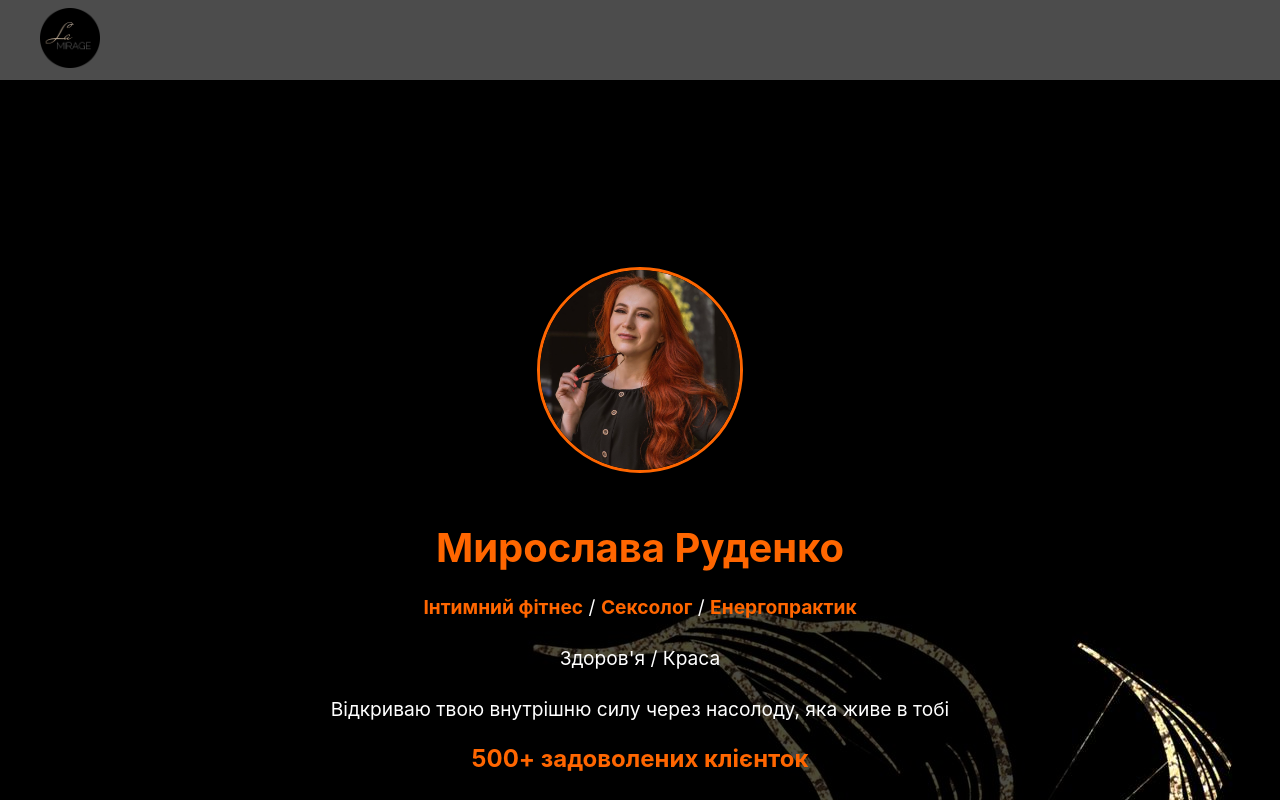
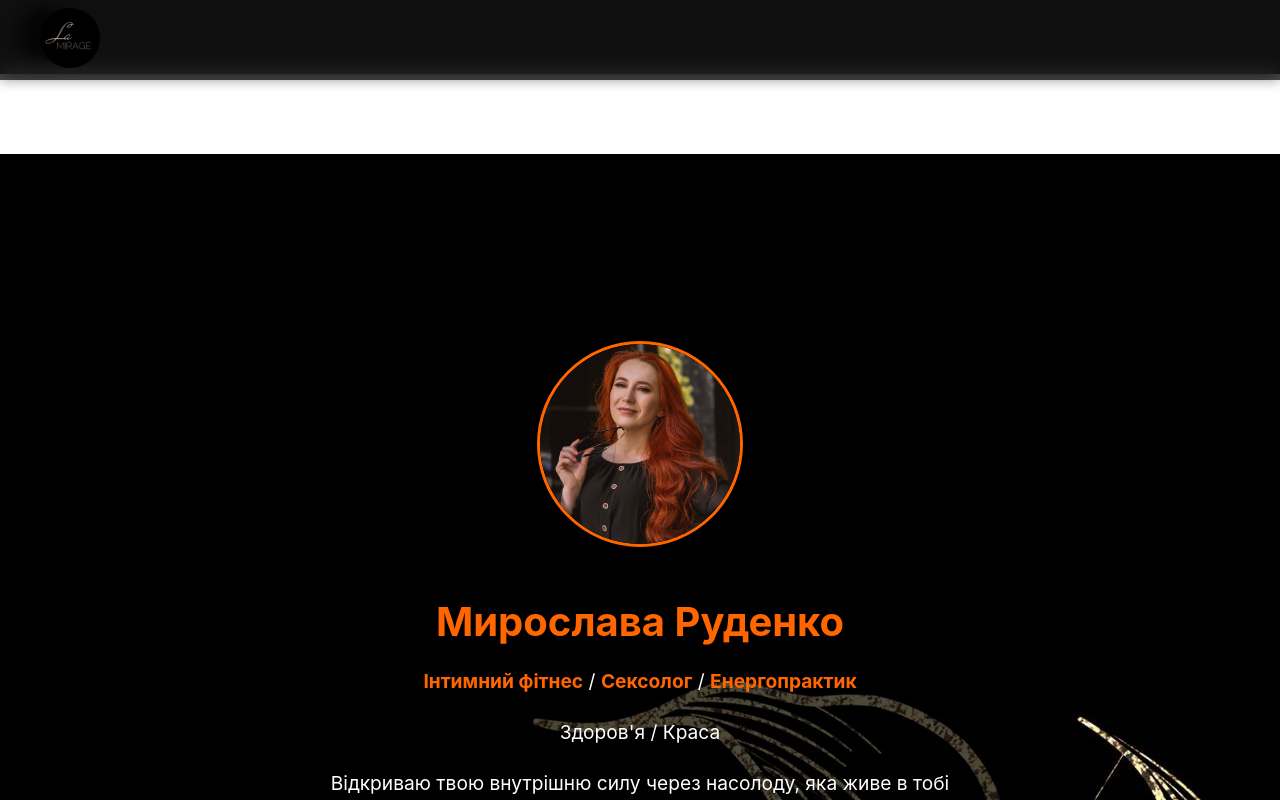
Before and after one commit to Alladdik/lamirage, a React (Create React App) app: page / in a window 1280 px wide. Shown: the top 800 px of the page. Built offline with nearby package versions, Linux system fonts and the light colour scheme.

Commit message:
3 commit

```diff
--- a/src/App.js
+++ b/src/App.js
@@ -6,16 +6,26 @@ import Massages from './components/Massages';
 import Courses from './components/Courses';
 import YoniMassage from './components/YoniMassage';
 import Contact from './components/Contact';
+import Logo from './components/Logo';
 import styled from 'styled-components';
 
 const AppContainer = styled.div`
   padding-top: 80px; // Щоб контент не перекривався з Navbar
 `;
 
+const HeaderContainer = styled.div`
+  display: flex;
+  align-items: center;
+  background-color: #333; // Або будь-який інший колір, який підходить до вашого дизайну
+  padding: 10px 20px;
+`;
 function App() {
   return (
     <Router>
-      <Navbar />
+      <HeaderContainer>
+        <Logo />
+        <Navbar />
+      </HeaderContainer>
       <AppContainer>
         <Routes>
           <Route path="/" element={<Home />} />
--- /dev/null
+++ b/src/components/Logo.js
@@ -0,0 +1,25 @@
+import React from 'react';
+import styled from 'styled-components';
+import { Link } from 'react-router-dom';
+
+const LogoContainer = styled.div`
+  margin-right: 20px;
+`;
+
+const LogoImage = styled.img`
+  width: 50px;
+  height: 50px;
+  border-radius: 50%;
+`;
+
+const Logo = () => {
+  return (
+    <LogoContainer>
+      <Link to="/">
+        <LogoImage src="/logo.PNG" alt="Logo" />
+      </Link>
+    </LogoContainer>
+  );
+};
+
+export default Logo;
```
